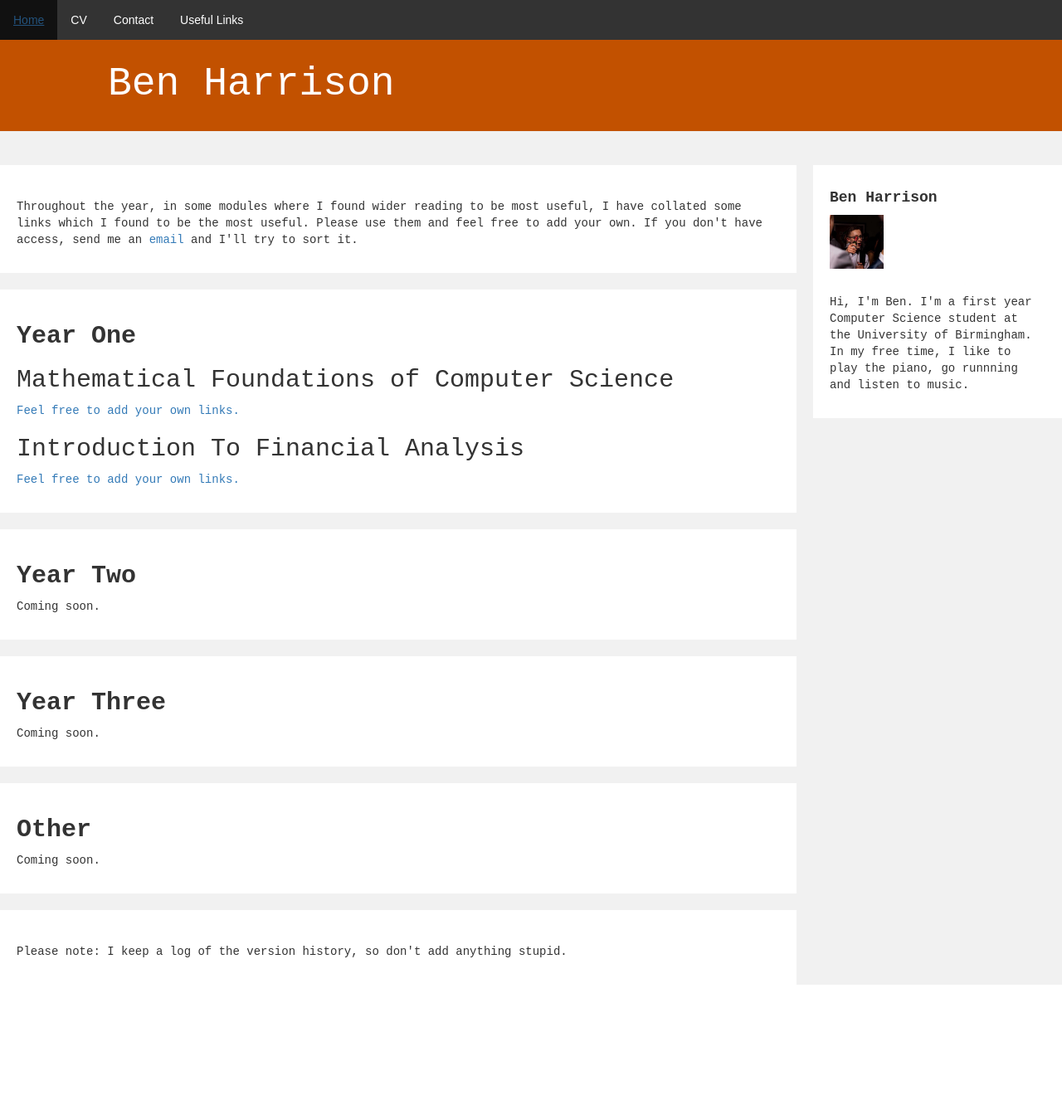
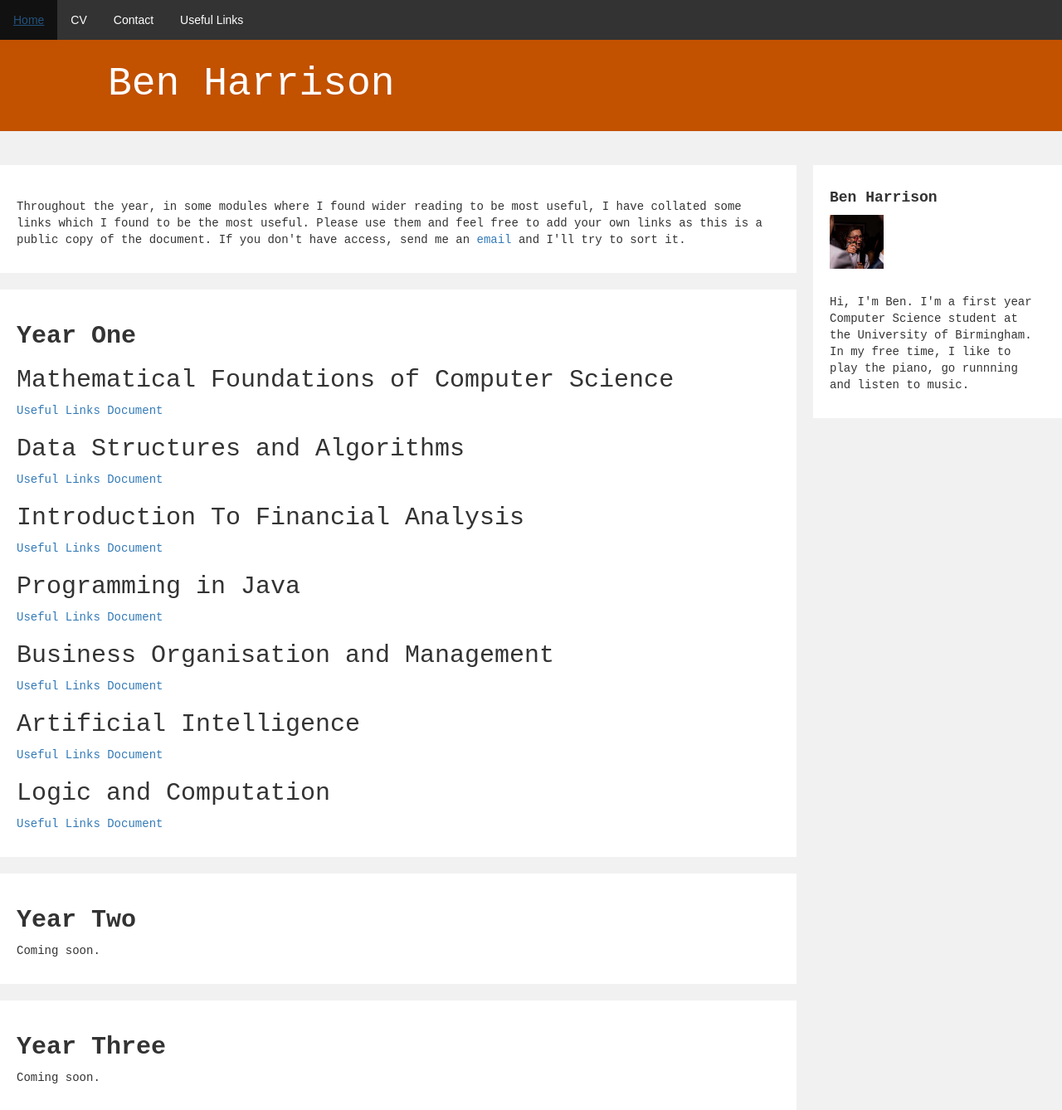
Before and after one commit to benharrison01/my-first-blog, a Django app: page /useful_links/ in a window 1280 px wide. Shown: the top 1338 px of the page at 83% size. Before the commit the page ends 1187 px from the top, so only its background shows below. Run offline with Django 3.2, Linux system fonts and the light colour scheme; some libraries are stand-ins or nearby versions.

Commit message:
Minor changes

```diff
--- a/blog/templates/blog/my_cv.html
+++ b/blog/templates/blog/my_cv.html
@@ -3,7 +3,7 @@
 {% block content %}
 
 <div class = "card">
-    <iframe src="{% static 'assets/cv2020.pdf' %}" type="application/pdf" width="100%" height="100%">
+    <embed src="{% static 'assets/cv2020.pdf' %}" type="application/pdf" width="100%" height="100%">
 
         <!-- <object data="../../static/assets/cv2020.pdf" type="application/pdf" width="100%" height="100%">
 
--- a/blog/templates/blog/useful_links.html
+++ b/blog/templates/blog/useful_links.html
@@ -4,19 +4,35 @@
 <div class = "card">
     <br>
 <p> Throughout the year, in some modules where I found wider reading to be most useful, I have collated some links which I found to be the most
-    useful. Please use them and feel free to add your own. If you don't have access, send me an <a href="mailto: bdh996@student.bham.ac.uk"> email </a> and I'll try to sort it.</a></p>
+    useful. Please use them and feel free to add your own links as this is a public copy of the document. If you don't have access, send me an <a href="mailto: bdh996@student.bham.ac.uk"> email </a> and I'll try to sort it.</a></p>
 </div>
 
 <div class = "card">
 <h2> <b>Year One</b></h2>
 
     <h2>Mathematical Foundations of Computer Science</h2>
-    <p><a href="https://bham-my.sharepoint.com/:w:/g/personal/bdh996_student_bham_ac_uk/Ea9f8xX3OlFGhANsOYw8RTIBy2FBBaaftoxUgI_mTecOMw?e=WqmPup">Feel free to add your own links.</a></p>
+    <p><a href="https://bham-my.sharepoint.com/:w:/g/personal/bdh996_student_bham_ac_uk/Ea9f8xX3OlFGhANsOYw8RTIBy2FBBaaftoxUgI_mTecOMw?e=WqmPup">Useful Links Document</a></p>
+
+    <h2>Data Structures and Algorithms</h2>
+    <p><a href="https://bham-my.sharepoint.com/:f:/g/personal/bdh996_student_bham_ac_uk/ElyTWDoDWFZMmUrGpLTScDcBtoBkTJjssjgOKUvJt2bISQ?e=k0SiMK">Useful Links Document</a></p>
+
+    <h2>Introduction To Financial Analysis</h2>
+    <p><a href="https://bham-my.sharepoint.com/:w:/g/personal/bdh996_student_bham_ac_uk/ESquYhboFu9IoBa55mEMLeIBzuMUVylTA0kBb2f4bjq3KQ?e=MFiTaH">Useful Links Document</a></p>
+
+    <h2>Programming in Java</h2>
+    <p><a href="https://bham-my.sharepoint.com/:w:/g/personal/bdh996_student_bham_ac_uk/EbPFYMUY3NtMi8a-rQprFjABFUefSszWEcx_Uu8u-4yPzQ?e=g6RsoV">Useful Links Document</a></p>
+
+    <h2>Business Organisation and Management</h2>
+    <p><a href="https://bham-my.sharepoint.com/:w:/g/personal/bdh996_student_bham_ac_uk/Ef5ITVwqWaxCs2EwjvMIk2wBTbxOX3zua1j4v4fso58XZg?e=qg54Ir">Useful Links Document</a></p>
+
+    <h2>Artificial Intelligence</h2>
+    <p><a href="https://bham-my.sharepoint.com/:w:/g/personal/bdh996_student_bham_ac_uk/ER36lgHR5kNAjBCw7MQyiiQB6rw_BQDbawCkSwve-jH_eg?e=EV6AO9">Useful Links Document</a></p>
+
+    <h2>Logic and Computation</h2>
+    <p><a href="https://bham-my.sharepoint.com/:w:/g/personal/bdh996_student_bham_ac_uk/EYdB8W4UOwZDkkzsUHnTRNIBLEpfRw790SXVm-PxcEyaiA?e=R3G800">Useful Links Document</a></p>
 
 
 
-    <h2>Introduction To Financial Analysis</h2>
-    <p><a href="https://bham-my.sharepoint.com/:w:/g/personal/bdh996_student_bham_ac_uk/ESquYhboFu9IoBa55mEMLeIBzuMUVylTA0kBb2f4bjq3KQ?e=MFiTaH">Feel free to add your own links.</a></p>
 </div>
 
 <div class = "card">
```
